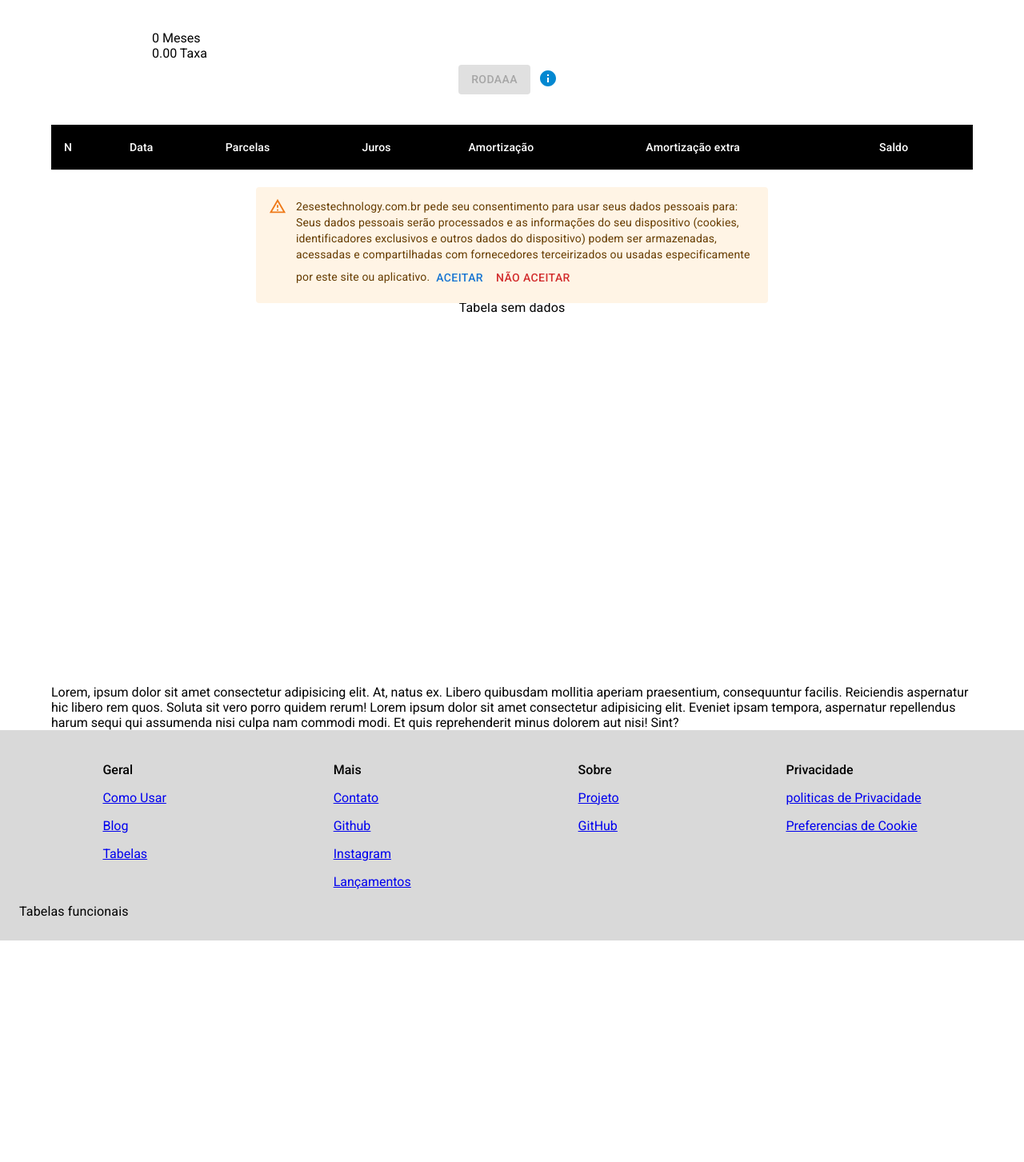
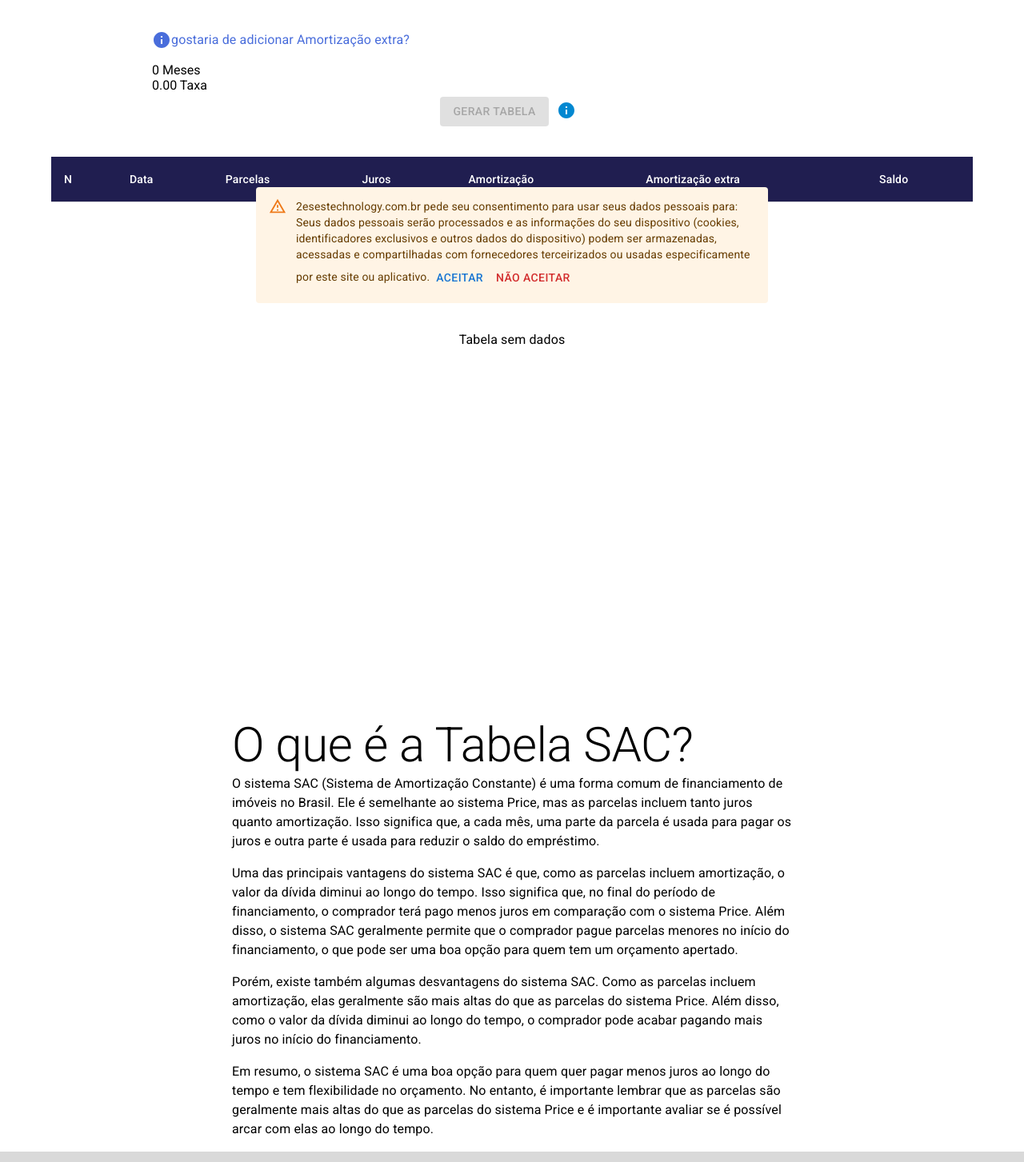
Before and after one commit to Diogozura/financas-faceis, a Next.js app: page / in a window 1280 px wide. Shown: the part 397-1850 px from the top of the page at 80% size. Before the commit the page ends 1573 px from the top, so only its background shows below. Built offline with nearby package versions, Linux system fonts and the light colour scheme.

Commit message:
mudanças boasss

```diff
--- a/src/screens/TabelaSacScreen/Content/index.tsx
+++ b/src/screens/TabelaSacScreen/Content/index.tsx
@@ -17,7 +17,7 @@ import { DesktopDatePicker } from '@mui/x-date-pickers/DesktopDatePicker'
 import { DatePicker } from '@mui/x-date-pickers'
 import YearAndMonthConverter from './AnosToMeses'
 import dynamic from 'next/dynamic'
-
+import InfoIcon from '@mui/icons-material/Info';
 
 const Porcentagem = dynamic(
     () => import('./Porcentagem'),
@@ -65,6 +65,7 @@ export default function Content() {
     const [Meses, setMeses] = React.useState('');
     const [taxaMesal, setTaxaMesal] = React.useState('')
     const [error, setError] = React.useState(true)
+    const [add ,setAdd] = React.useState(false)
     const [data, setData] = React.useState<Moment | null>(
         moment()
     );
@@ -151,6 +152,7 @@ export default function Content() {
                                 </>
                             ))}
                         </Inputs>
+
                         {/* <TextField
                             label='extra'
                             value={values.extra}
@@ -170,6 +172,20 @@ export default function Content() {
                             <Porcentagem setTaxaMesal={setTaxaMesal} />
                         </Inputs>
 
+                        <Typography sx={{display:'flex',cursor: 'pointer', mb:2, color: theme.colors.link}} onClick={()=> setAdd(true)}> <InfoIcon sx={{color: theme.colors.link}} color='info'/>gostaria de adicionar Amortização extra?</Typography>
+                        {add ?  <TextField
+                            label='extra'
+                            value={values.extra}
+                            name="extra"
+                            required
+                            onChange={handlenChange}
+                            sx={{ marginBottom: 2 }}
+                            id="formatted-numberformat-input"
+                            InputProps={{
+                                inputComponent: NumberFormatCustom as any,
+                            }}
+                            variant="outlined"
+                        /> : null}
                         {/*
                         <LocalizationProvider dateAdapter={AdapterMoment} adapterLocale={'pt-br'} >
                             <DatePicker
--- a/src/screens/TabelaSacScreen/TableSac/index.tsx
+++ b/src/screens/TabelaSacScreen/TableSac/index.tsx
@@ -15,6 +15,7 @@ import { Navigation } from '../../../components/navgation';
 import { Botao } from './style';
 import moment from 'moment';
 import { Looping } from './functionLooping';
+import { theme } from '../../../../styles/theme';
 
 
 
@@ -29,7 +30,7 @@ interface Props {
 
 const StyledTableCell = styled(TableCell)(({ theme }) => ({
   [`&.${tableCellClasses.head}`]: {
-    backgroundColor: theme.palette.common.black,
+    backgroundColor: '#201E50',
     color: theme.palette.common.white,
   },
   [`&.${tableCellClasses.body}`]: {
@@ -89,18 +90,18 @@ export default function SimpleTable({ valorInicial, extra ,  error, data, valorE
   return (
     <>
       <Botao>
-        <Button variant="contained" sx={{ textAlign: 'center' }} color="success" disabled={!valorInicial || !error || !valorEntrada || !parcelaMes || !taxaMesal ? true : false} onClick={handleClick}>Rodaaa </Button>
+        <Button variant="contained" sx={{ textAlign: 'center', bgcolor: theme.colors.link }}  disabled={!valorInicial || !error || !valorEntrada || !parcelaMes || !taxaMesal ? true : false} onClick={handleClick}>Gerar tabela </Button>
         <Navigation href="#baixo"><InfoIcon color="info" /></Navigation>
     </Botao>
 
       <Box sx={{ overflowX: 'auto' }} height={700}>
 
 
-      <Table sx={{minWidth: 350}}  aria-label="customized   table">
-        <TableHead>
-            <TableRow>
-              <StyledTableCell>N</StyledTableCell>
-              <StyledTableCell>Data</StyledTableCell>
+      <Table sx={{minWidth: 350 }}  aria-label="customized   table">
+        <TableHead >
+            <TableRow sx={{bgcolor:'#201E50'}}>
+            <StyledTableCell >N</StyledTableCell>
+            <StyledTableCell>Data</StyledTableCell>
             <StyledTableCell>Parcelas</StyledTableCell>
             <StyledTableCell>Juros</StyledTableCell>
             <StyledTableCell>Amortização</StyledTableCell>
--- a/src/screens/TabelaSacScreen/index.tsx
+++ b/src/screens/TabelaSacScreen/index.tsx
@@ -90,7 +90,7 @@ export default function BackToTop(props: Props) {
                             textAlign={'center'}
                             marginBottom={2}
 
-                        sx={{textShadow: '0px 4px 4px rgba(0, 0, 0, 0.25)', textDecorationLine: 'underline'}}
+                            sx={{ textShadow: '0px 4px 4px rgba(0, 0, 0, 0.25)', textDecorationLine: 'underline' }}
                         >
                             Calculo da Tabela Sac</Typography>
                         <Box>destinado para Share </Box>
@@ -102,8 +102,21 @@ export default function BackToTop(props: Props) {
                         {/* FORM E TABELA  */}
                         <Content />
 
-                    <Box>
-                        Lorem, ipsum dolor sit amet consectetur adipisicing elit. At, natus ex. Libero quibusdam mollitia aperiam praesentium, consequuntur facilis. Reiciendis aspernatur hic libero rem quos. Soluta sit vero porro quidem rerum! Lorem ipsum dolor sit amet consectetur adipisicing elit. Eveniet ipsam tempora, aspernatur repellendus harum sequi qui assumenda nisi culpa nam commodi modi. Et quis reprehenderit minus dolorem aut nisi! Sint?
+                        <Box sx={{ maxWidth: 700, m: 'auto' }}>
+                            <Typography variant='h2'>O que é a Tabela SAC?</Typography>
+                            <Typography sx={{mb:2}}>
+                            O sistema SAC (Sistema de Amortização Constante) é uma forma comum de financiamento de imóveis no Brasil. Ele é semelhante ao sistema Price, mas as parcelas incluem tanto juros quanto amortização. Isso significa que, a cada mês, uma parte da parcela é usada para pagar os juros e outra parte é usada para reduzir o saldo do empréstimo.
+                            </Typography>
+                            <Typography sx={{mb:2}}>
+                            Uma das principais vantagens do sistema SAC é que, como as parcelas incluem amortização, o valor da dívida diminui ao longo do tempo. Isso significa que, no final do período de financiamento, o comprador terá pago menos juros em comparação com o sistema Price. Além disso, o sistema SAC geralmente permite que o comprador pague parcelas menores no início do financiamento, o que pode ser uma boa opção para quem tem um orçamento apertado.
+                            </Typography>
+                            <Typography sx={{ mb: 2 }}>
+                            Porém, existe também algumas desvantagens do sistema SAC. Como as parcelas incluem amortização, elas geralmente são mais altas do que as parcelas do sistema Price. Além disso, como o valor da dívida diminui ao longo do tempo, o comprador pode acabar pagando mais juros no início do financiamento.
+                            </Typography>
+                            <Typography sx={{ mb: 2 }}>
+                            Em resumo, o sistema SAC é uma boa opção para quem quer pagar menos juros ao longo do tempo e tem flexibilidade no orçamento. No entanto, é importante lembrar que as parcelas são geralmente mais altas do que as parcelas do sistema Price e é importante avaliar se é possível arcar com elas ao longo do tempo.
+                            </Typography>
+
                         </Box>
 
                     </Container>
--- a/styles/theme.tsx
+++ b/styles/theme.tsx
@@ -5,7 +5,8 @@ export const theme = {
         Azul: "#475F94",
         AzulEscuro: "#232E48",
         font2: '#858585',
-        politic : '#444444;'
+        politic: '#444444;',
+        link:'#496DDB'
     }
 
 }
```
Lines whose indentation alone changed are shown as unchanged.
